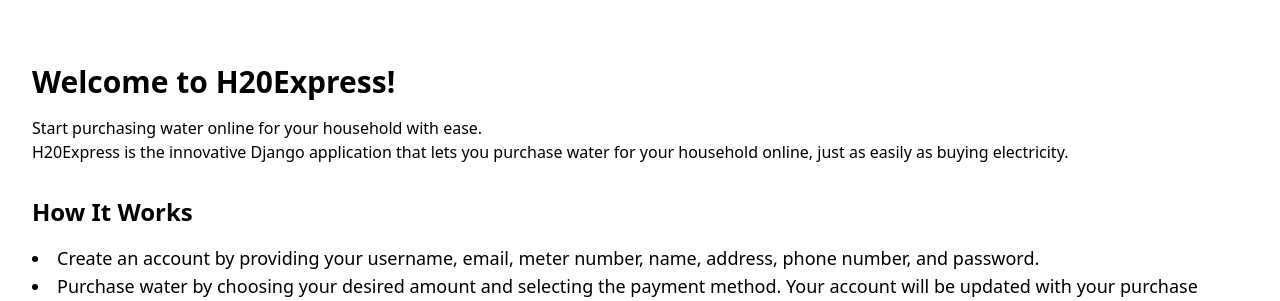
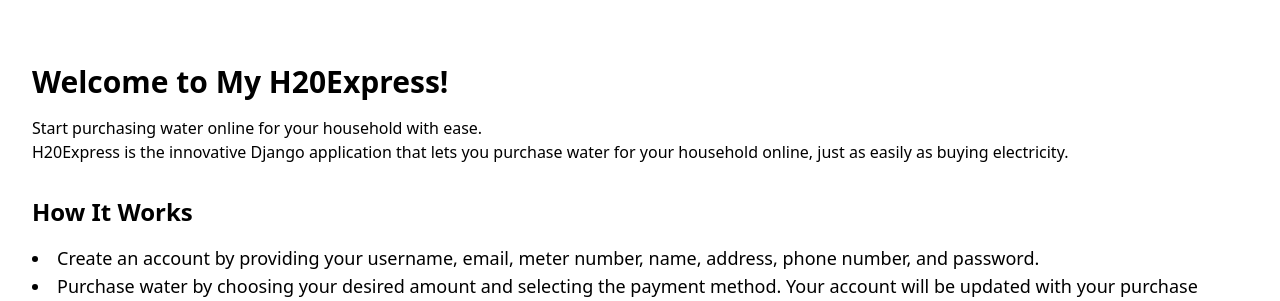
Before and after one commit to vishnunandananmk/django-infra, a Django app: page / in a window 1280 px wide. Shown: the part 108-409 px from the top of the page. Run offline with Django 4.2, Linux system fonts and the light colour scheme.

Commit message:
Update home.html

```diff
--- a/templates/home.html
+++ b/templates/home.html
@@ -5,7 +5,7 @@
     <div class="container mx-auto px-4 py-8">
         <div class="grid grid-cols-1 md:grid-cols-1 gap-8">
             <div>
-                <h1 class="text-3xl font-bold mb-4">Welcome to H20Express!</h1>
+                <h1 class="text-3xl font-bold mb-4">Welcome to My H20Express!</h1>
                 <p>Start purchasing water online for your household with ease.</p>
                 <p>H20Express is the innovative Django application that lets you purchase water for your household online, just as easily as buying electricity.</p>
 
```
